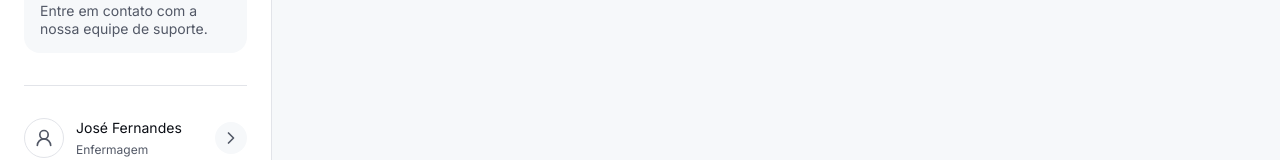
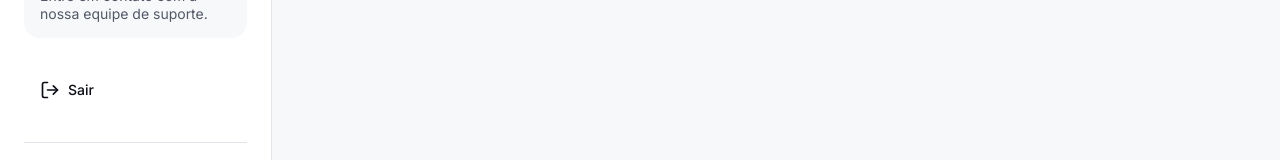
Before and after one commit to ipecode-br/abnmo-frontend, a Next.js app: page / in a window 1280 px wide. Shown: the part 618-778 px from the top of the page. Built offline with nearby package versions, Linux system fonts and the light colour scheme; no server answers.

Commit message:
chore(sidebar): add temporary logout button

```diff
--- a/src/app/(dashboard)/_sidebar/index.tsx
+++ b/src/app/(dashboard)/_sidebar/index.tsx
@@ -4,15 +4,19 @@ import {
   Bolt,
   Headset,
   LayoutDashboard,
+  LogOutIcon,
   Share2,
   UserRoundCheck,
   Users2Icon,
 } from 'lucide-react'
-import { usePathname } from 'next/navigation'
+import { usePathname, useRouter } from 'next/navigation'
+import { toast } from 'sonner'
 
+import { Button } from '@/components/ui/button'
 import { Divider } from '@/components/ui/divider'
 import { NavButton } from '@/components/ui/nav-button'
 import { ROUTES } from '@/constants/routes'
+import { api } from '@/lib/api'
 import { useSidebar } from '@/store/sidebar'
 import { cn } from '@/utils/class-name-merge'
 
@@ -23,6 +27,20 @@ import { SidebarHelpCard } from './help-card'
 export function DashboardSidebar() {
   const expanded = useSidebar((state) => state.expanded)
   const pathName = usePathname()
+
+  const router = useRouter()
+
+  async function logout() {
+    const response = await api('/logout', { method: 'POST' })
+
+    if (!response.success) {
+      toast.error(response.message)
+      return
+    }
+
+    toast.success(response.message)
+    router.replace(ROUTES.auth.signIn)
+  }
 
   return (
     <aside
@@ -69,6 +87,11 @@ export function DashboardSidebar() {
       </section>
 
       <SidebarHelpCard />
+
+      <Button variant='ghost' className='justify-start' onClick={logout}>
+        <LogOutIcon />
+        Sair
+      </Button>
 
       <Divider />
 
```
